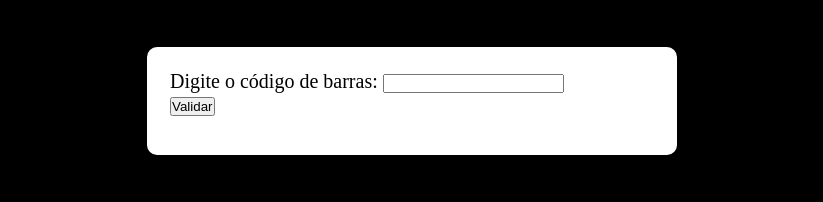
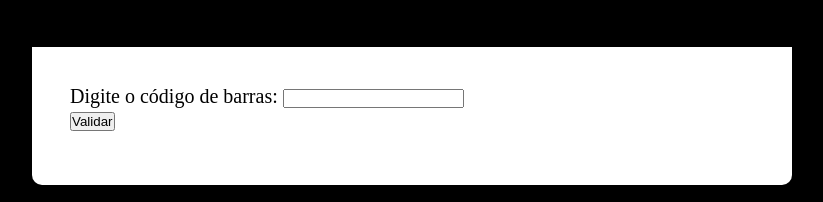
Before and after one commit to ZeVictor15/codigo-barras, a plain HTML site: page index.html in a window 1280 px wide. Shown: the part 50-252 px from the top of the page, without its empty margins (228-1051 px from the left). Drawn offline with Linux system fonts and the light colour scheme.

Commit message:
mudando with

```diff
--- a/estilo.css
+++ b/estilo.css
@@ -14,12 +14,16 @@ header{
 }
 
 section{
-    background: white;
-    border-radius: 10px;
-    padding: 15px;
-    width: 500px;
+    min-width: 300px;
+    max-width: 700px;
+
     margin: auto;
-    box-shadow: 5px 5px 10px rgba(0, 0, 0, 0.459);
+    margin-bottom: 30px;
+    padding: 30px;
+    box-shadow: 0px 0px 10px rgba(0, 0, 0, 0.397);
+    border-bottom-left-radius: 10px;
+    border-bottom-right-radius: 10px;
+    background-color: white;
 }
 
 div{
```
